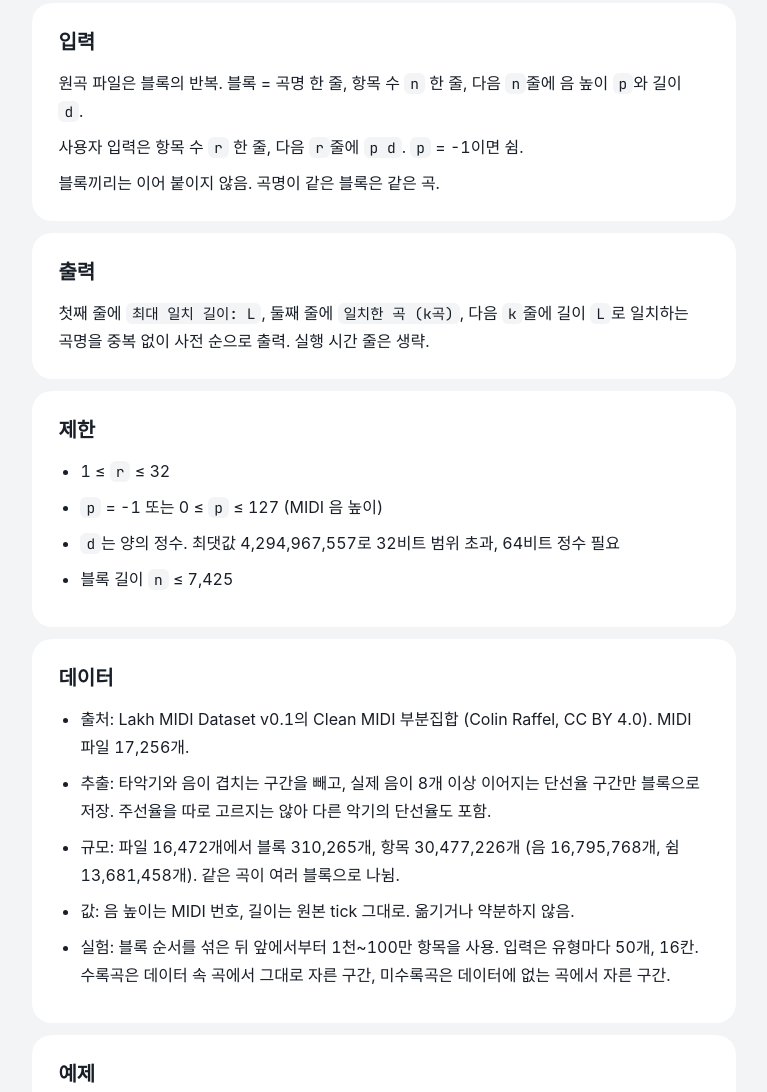
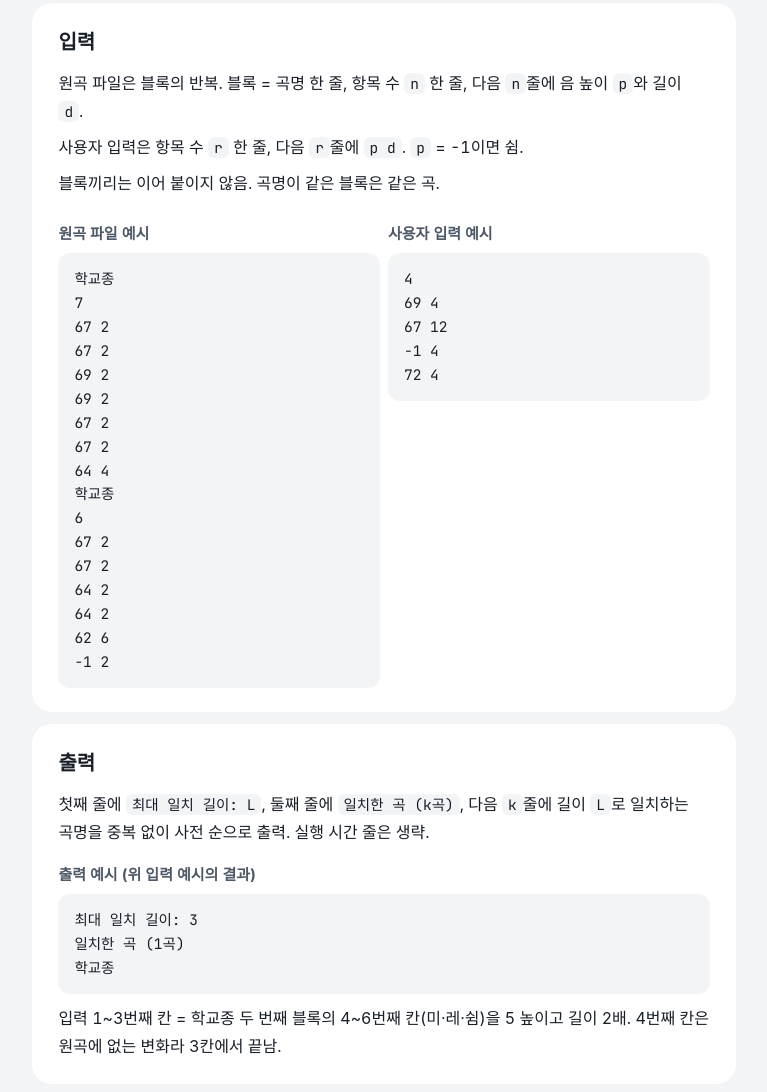
Before and after one commit to tae-uk-k/melody-search, a plain HTML site: page index.html in a window 1280 px wide. Shown: the part 893-1985 px from the top of the page, without its empty margins (380-1147 px from the left). Drawn offline with Linux system fonts and the light colour scheme; a web font is replaced by a local one.

Commit message:
문제 정의: 입력·출력 예시 추가

```diff
--- a/index.html
+++ b/index.html
@@ -35,11 +35,42 @@
     <p>원곡 파일은 블록의 반복. 블록 = 곡명 한 줄, 항목 수 <code>n</code> 한 줄, 다음 <code>n</code>줄에 음 높이 <code>p</code>와 길이 <code>d</code>.</p>
     <p>사용자 입력은 항목 수 <code>r</code> 한 줄, 다음 <code>r</code>줄에 <code>p d</code>. <code>p</code> = -1이면 쉼.</p>
     <p>블록끼리는 이어 붙이지 않음. 곡명이 같은 블록은 같은 곡.</p>
+    <div class="pair">
+      <div><h3>원곡 파일 예시</h3>
+<pre>학교종
+7
+67 2
+67 2
+69 2
+69 2
+67 2
+67 2
+64 4
+학교종
+6
+67 2
+67 2
+64 2
+64 2
+62 6
+-1 2</pre></div>
+      <div><h3>사용자 입력 예시</h3>
+<pre>4
+69 4
+67 12
+-1 4
+72 4</pre></div>
+    </div>
   </section>
 
   <section id="output">
     <h2>출력</h2>
     <p>첫째 줄에 <code>최대 일치 길이: L</code>, 둘째 줄에 <code>일치한 곡 (k곡)</code>, 다음 <code>k</code>줄에 길이 <code>L</code>로 일치하는 곡명을 중복 없이 사전 순으로 출력. 실행 시간 줄은 생략.</p>
+    <h3>출력 예시 (위 입력 예시의 결과)</h3>
+<pre>최대 일치 길이: 3
+일치한 곡 (1곡)
+학교종</pre>
+    <p style="margin-top:10px">입력 1~3번째 칸 = 학교종 두 번째 블록의 4~6번째 칸(미·레·쉼)을 5 높이고 길이 2배. 4번째 칸은 원곡에 없는 변화라 3칸에서 끝남.</p>
   </section>
 
   <section id="limit">
```
